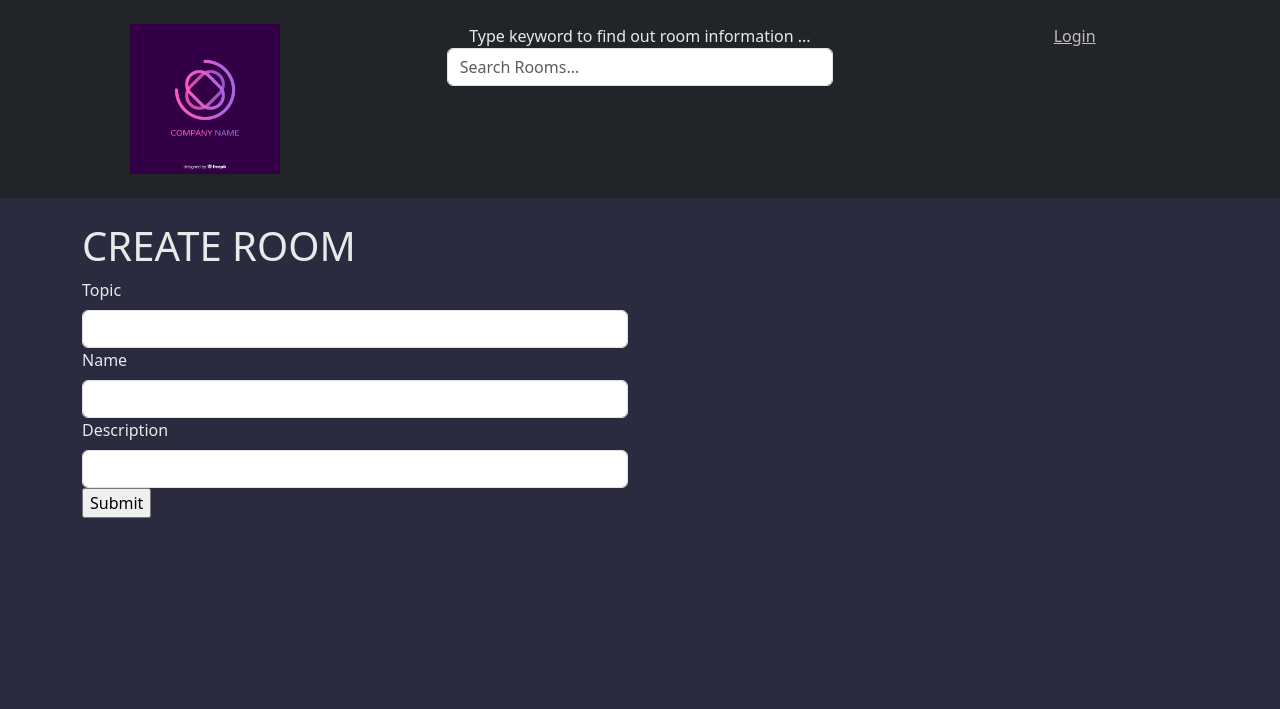
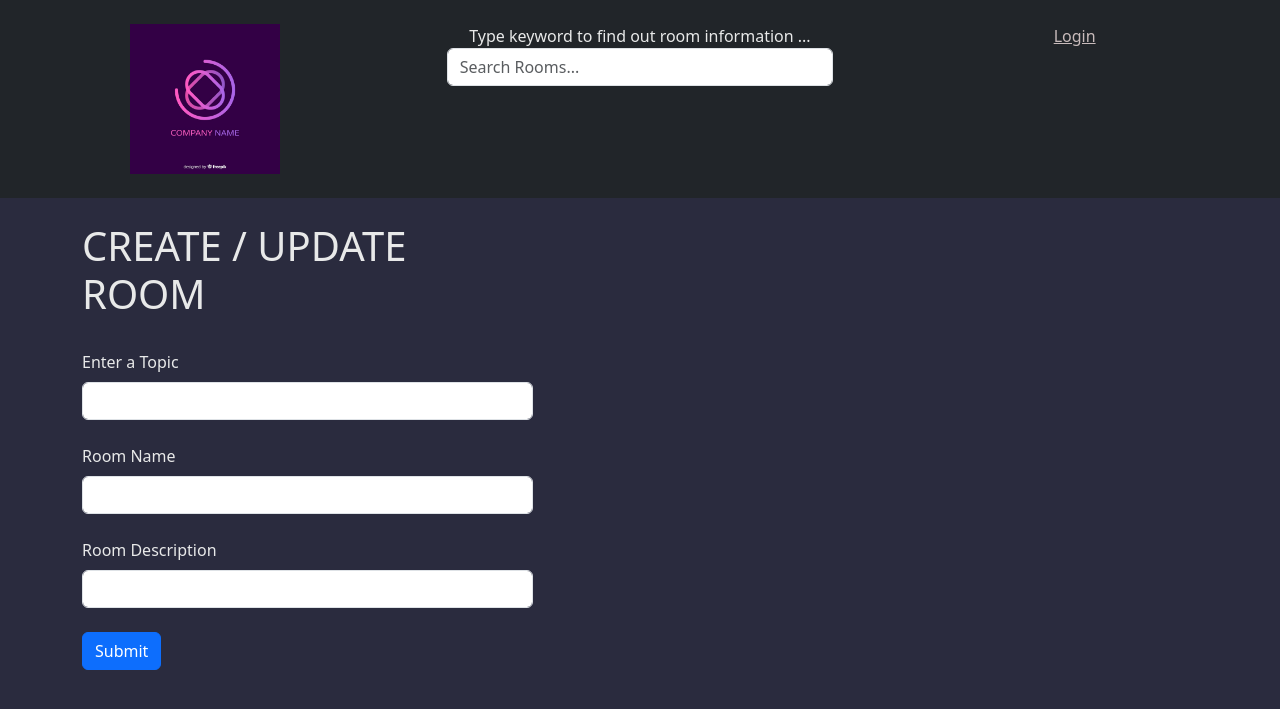
Before and after one commit to lalainafr/Django-laxDiscord, a Django app: template templates/room_form.html in a window 1280 px wide. Shown: the top 709 px of the page. Run offline with Django 5.2, Linux system fonts and the light colour scheme; the template is opened without the code that fills it, so the values that code supplies are empty.

Commit message:
Inputfield avec un dropdown select - UPDATEROOM

```diff
--- a/templates/room_form.html
+++ b/templates/room_form.html
@@ -5,9 +5,10 @@
 {% block content %}
 
 <div class="row">
-    <div class="col-md-6">
+    <div class="col-md-5">
 
-        <h1>CREATE ROOM</h1>
+        <h1>CREATE / UPDATE ROOM</h1>
+        <br>
         <!-- POST method for creating and updating - redirect to current page -->
         <form method="POST" action="">
             <!-- a token is sent everytime the form is submited -->
@@ -19,9 +20,9 @@
 
             <!-- on peut avoir chaque champ du formulaire  -->
             <div>
-                <label class="form-label" for="room_topic">Topic</label>
+                <label class="form-label" for="room_topic">Enter a Topic</label>
                 <!-- faire un INPUTFIELD qui aura un  DROPDOWN SELECT -->
-                <input required class="form-control" type="text" name="topic" list="topic-list">
+                <input required class="form-control" type="text" value="{{room.topic.name}}" name="topic" list="topic-list">
 
                 <!-- les options du dropdown quand le user tape quelque chose dedans-->
                 <!-- Dropdown -->
@@ -33,19 +34,22 @@
                         {% endfor %}
                     </select>
                 </datalist>
-
             </div>
+            <br>
             <div>
-                <label class="form-label" for="room_name">Name</label>
+                <label class="form-label" for="room_name">Room Name</label>
                 <input type="text" class="form-control" {{form.name}}>
 
             </div>
+            <br>
             <div>
-                <label class="form-label" for="room_description">Description</label>
+                <label class="form-label" for="room_description">Room Description</label>
                 <input type="text" class="form-control" {{form.description}}>
             </div>
+            <br>
 
-            <input type="submit" value="Submit">
+            <button class="btn btn-primary" type="submit">Submit</button>
+
         </form>
     </div>
 </div>
```
Also changed, not shown: base/views.py (+19 -6 lines), db.sqlite3.
